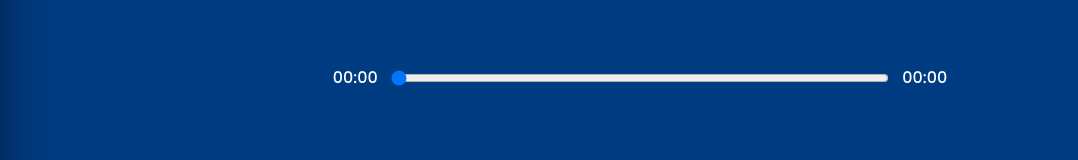
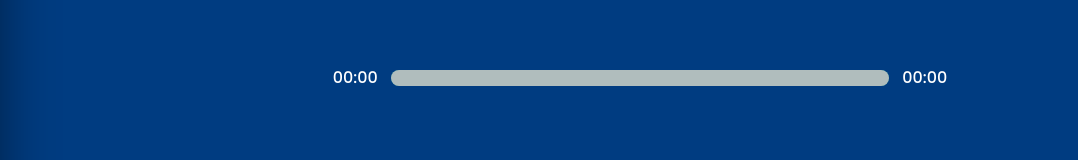
Before and after one commit to this-Rezaei/MusicApp-React, a React (Create React App) app: page / in a window 1280 px wide. Shown: the part 574-734 px from the top of the page, without its empty margins (0-1078 px from the left). Built offline with nearby package versions, Linux system fonts and the light colour scheme.

Commit message:
customizing input rang

```diff
--- a/src/App.js
+++ b/src/App.js
@@ -17,13 +17,24 @@
     const [songInfo, setsongInfo] = useState({
         currentTime: 0,
         duration: 0,
+        animationPercentage: 0,
     });
 
     const TimeUpdatHandler = (e) => {
         const current = e.target.currentTime;
         const duration = e.target.duration;
+
+        const roundedCurrent = Math.round(current);
+        const roundedDuration = Math.round(duration);
+        //Calc Percentage
+        const animation = Math.round((roundedCurrent / roundedDuration) * 100);
         // console.log(duration);
-        setsongInfo({ ...songInfo, currentTime: current, duration: duration });
+        setsongInfo({
+            ...songInfo,
+            currentTime: current,
+            duration: duration,
+            animationPercentage: animation,
+        });
     };
     return (
         <div className="app">
--- a/src/components/Player.js
+++ b/src/components/Player.js
@@ -20,8 +20,7 @@
 }) => {
     //UseEffect
     useEffect(() => {
-
-        NewSong(datas,currentSong.id)
+        NewSong(datas, currentSong.id);
     }, [currentSong]);
 
     //EventHandler
@@ -57,11 +56,14 @@
         }
         playAudio(play, audioRef);
     };
+    const trackanim = {
+        transform: `translateX(${songInfo.animationPercentage}%)`,
+    };
     return (
         <div className="player">
             <div className="time-control">
                 <p>{getTime(songInfo.currentTime)}</p>
-
+                <div className="track">
                     <input
                         type="range"
                         min="0"
@@ -69,7 +71,8 @@
                         value={songInfo.currentTime}
                         onChange={dragHandler}
                     />
-
+                    <div style={trackanim} className="animate-track"></div>
+                </div>
                 <p>{getTime(songInfo.duration)}</p>
             </div>
             <div className="play-control">
--- a/src/style/_player.scss
+++ b/src/style/_player.scss
@@ -20,6 +20,10 @@
     }
     input {
         width: 100%;
+        -webkit-appearance: none;
+        background: transparent;
+        cursor: pointer;
+        border-radius: 10px;
     }
 }
 .play-control {
@@ -31,5 +35,33 @@
     svg {
         cursor: pointer;
     }
-
 }
+input[type="range"]:focus {
+    outline: none;
+}
+input[type="range"]::-webkit-slider-thumb {
+    -webkit-appearance: none;
+    height: 16px;
+    width: 16px;
+    // background: black;
+    border-radius: 50%;
+}
+.track {
+    background: teal;
+    width: 100%;
+    height: 1rem;
+    border-radius: 10px;
+    position: relative;
+    border-radius: 1rem;
+    overflow: hidden;
+}
+.animate-track {
+    background: rgba(196, 196, 196, 0.897);
+    width: 100%;
+    height: 100%;
+    position: absolute;
+    top: 0;
+    left: 0;
+    transform: translateX(0%);
+    pointer-events: none;
+}
```
Lines whose indentation alone changed are shown as unchanged.
